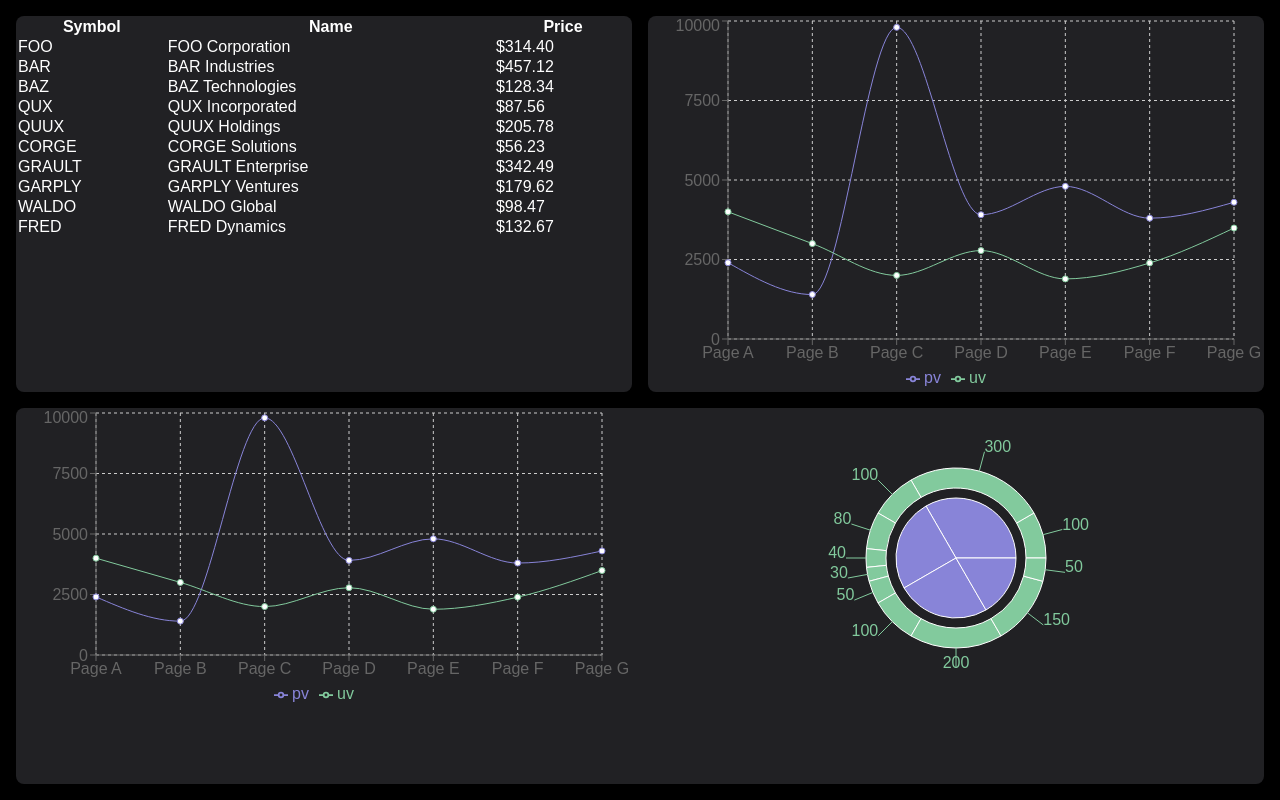
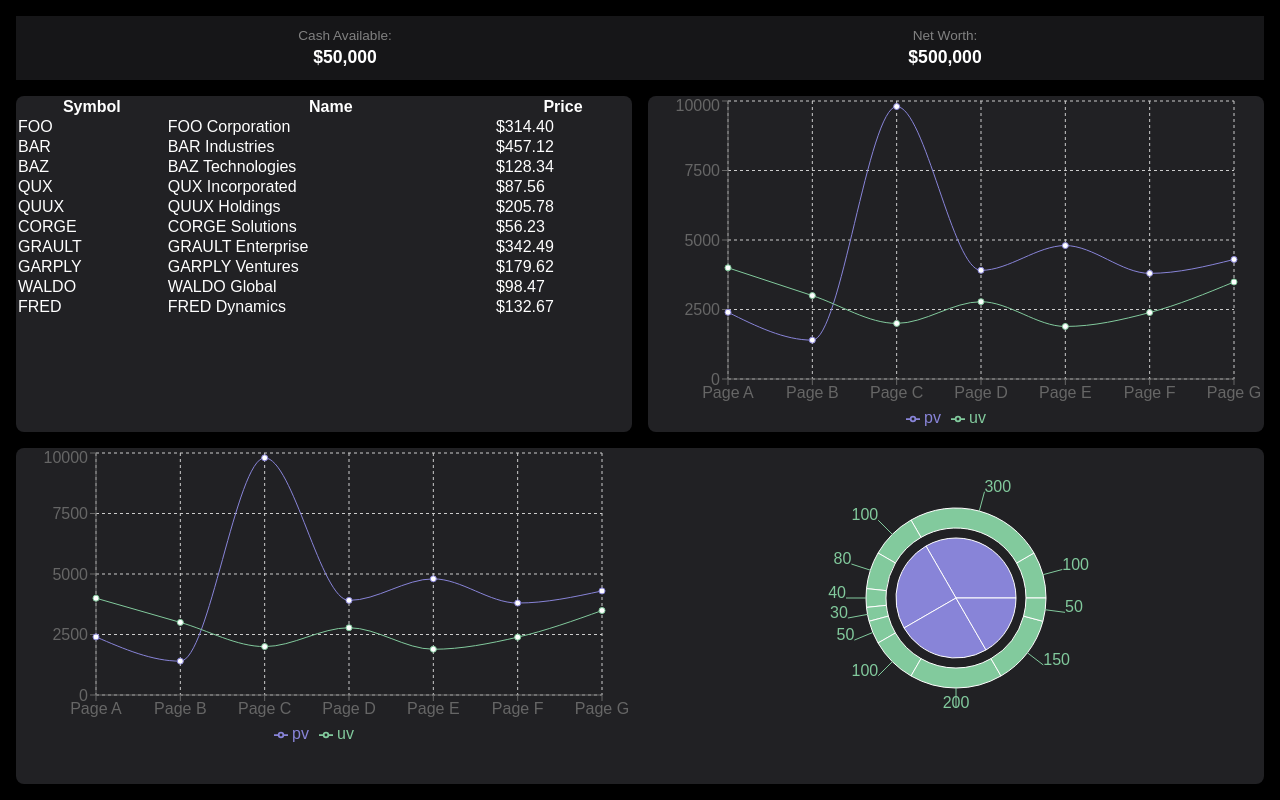
Before and after one commit to kevinsctfries/day-trader, a Next.js app: page /dashboard in a window 1280 px wide. Built offline with nearby package versions, Linux system fonts and the light colour scheme.

Commit message:
feat(dashboard): add header component

```diff
--- /dev/null
+++ b/src/app/components/Header/Header.module.scss
@@ -0,0 +1,29 @@
+.header {
+    display: flex;
+    flex-direction: row;
+    justify-content: space-around;
+    align-items: center;
+    padding: 0.75rem 1.5rem;
+    background-color: var(--background-alt);
+    color: var(--text);
+    font-size: 1rem;
+
+    .metric {
+        display: flex;
+        flex-direction: column;
+        align-items: center;
+        text-align: center;
+
+        .label {
+            font-size: 0.85rem;
+            color: var(--text-muted);
+            margin-bottom: 0.25rem;
+        }
+
+        .value {
+            font-size: 1.1rem;
+            font-weight: 600;
+            color: var(--text);
+        }
+    }
+}
--- /dev/null
+++ b/src/app/components/Header/Header.tsx
@@ -0,0 +1,19 @@
+import React from "react";
+import styles from "./Header.module.scss";
+
+const Header = () => {
+  return (
+    <header className={styles.header}>
+      <div className={styles.metric}>
+        <span className={styles.label}>Cash Available:</span>
+        <span className={styles.value}>$50,000</span>
+      </div>
+      <div className={styles.metric}>
+        <span className={styles.label}>Net Worth:</span>
+        <span className={styles.value}>$500,000</span>
+      </div>
+    </header>
+  );
+};
+
+export default Header;
--- a/src/app/dashboard/page.tsx
+++ b/src/app/dashboard/page.tsx
@@ -3,11 +3,15 @@ import styles from "./page.module.scss";
 import StockTable from "../components/StockTable/StockTable";
 import StockChart from "../components/StockChart/StockChart";
 import Portfolio from "../components/Portfolio/Portfolio";
+import Header from "../components/Header/Header";
 
 const Dashboard = () => {
   return (
     <div className={styles.page}>
       <main className={styles.main}>
+        <header>
+          <Header />
+        </header>
         <div className={styles.top}>
           <div className={styles.left}>
             <StockTable />
```
